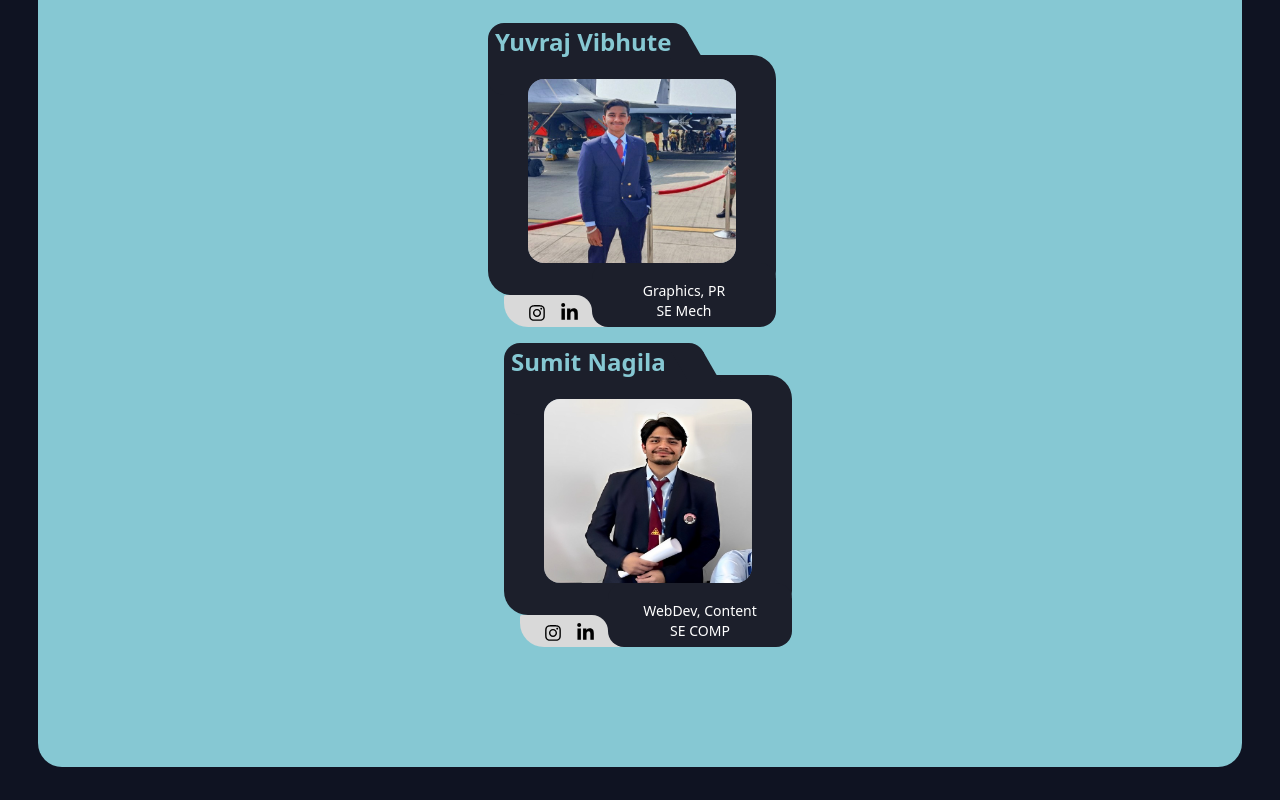
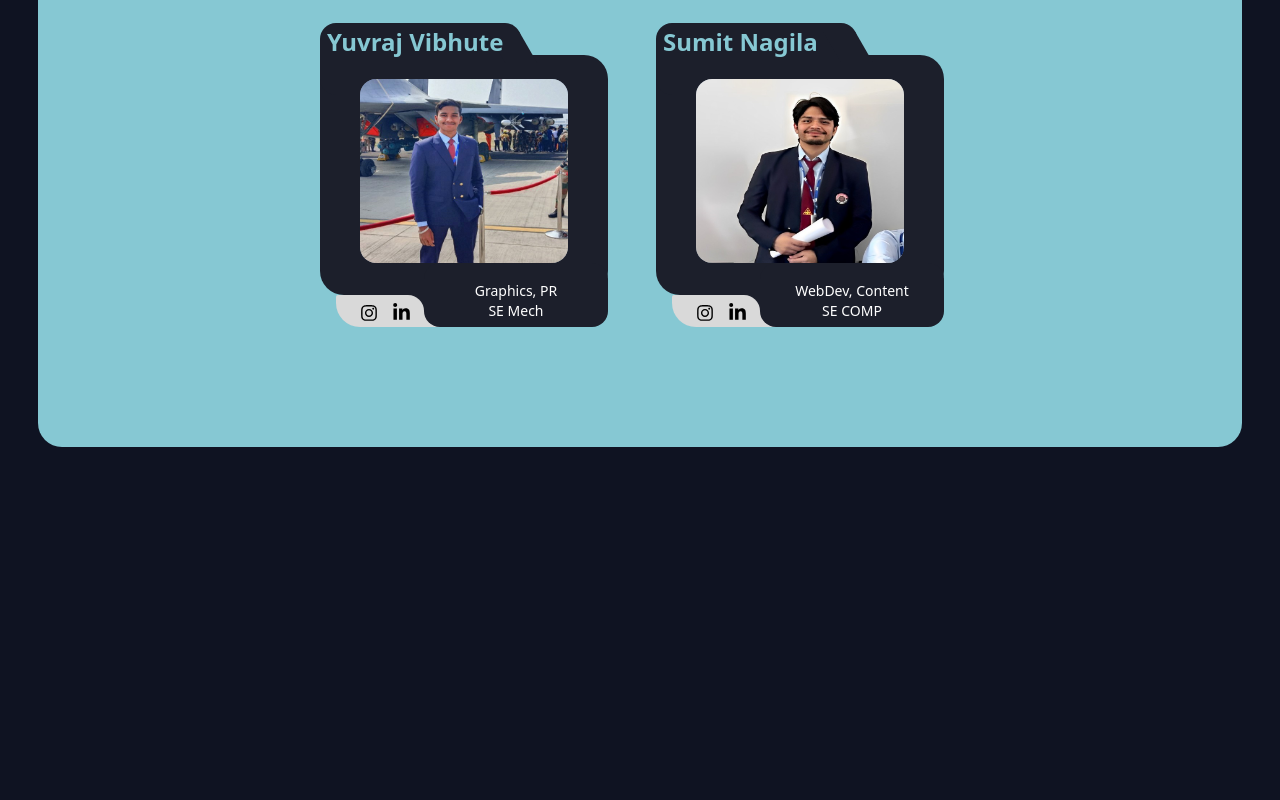
Before and after one commit to I-E-Cell/Vite-Ecell, a React (Vite) app: page /team in a window 1280 px wide. Shown: the part 6152-6952 px from the top of the page. After the commit the page ends 6632 px from the top, so only its background shows below. Built offline with nearby package versions, Linux system fonts and the light colour scheme.

Commit message:
Update TeamScrap.jsx

```diff
--- a/src/Components/TeamScrap.jsx
+++ b/src/Components/TeamScrap.jsx
@@ -207,10 +207,7 @@ const TeamScrap = () => {
                                 <div className='flex flex-col lg:flex-row relative  gap-20 nextline mx-auto  '>
                                     <div className='flex flex-col lg:mr-4 relative mx-auto  md:flex-row gap-20 md:gap-12'>
                                         <Card name="Yuvraj Vibhute" branch="SE Mech" img={yuvraj} domain="Graphics, PR" insta={"https://www.instagram.com/aniketpatil.1118/"} fb={""} linkedin={"https://www.linkedin.com/in/aniket-patil-853617265"}/>
-                                    </div>
-                                    <div className='flex flex-col lg:ml-4 relative mx-auto md:flex-row gap-20 md:gap-12'>
                                         <Card name="Sumit Nagila" branch="SE COMP" img={sumit} domain="WebDev, Content" insta={"https://www.instagram.com/infinite_rishi37/"} fb={""} linkedin={"https://www.linkedin.com/in/rishi-kumar-singh-761074215/"}/>
-
                                     </div>
                                 </div>
                             </div>
```
